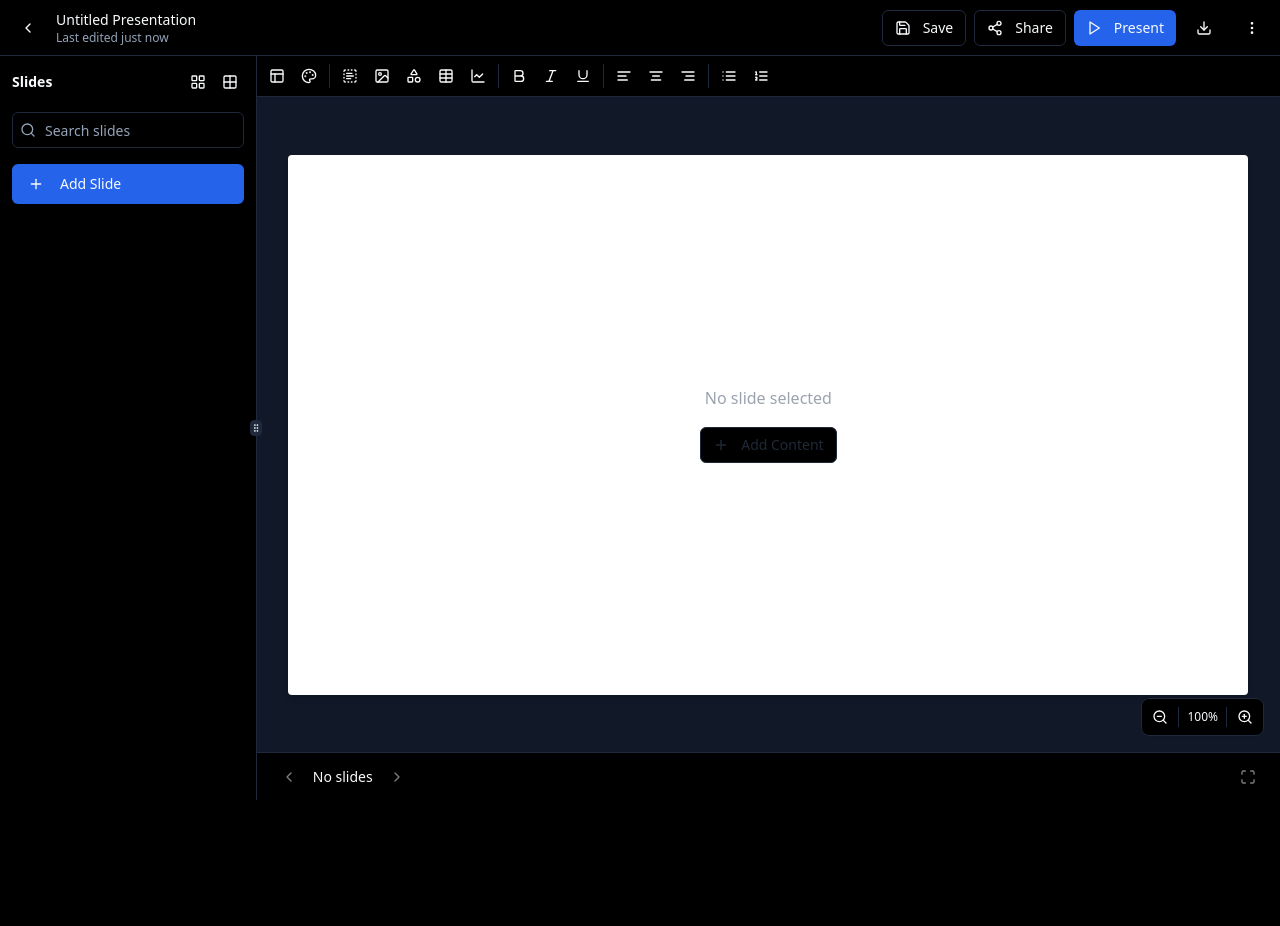
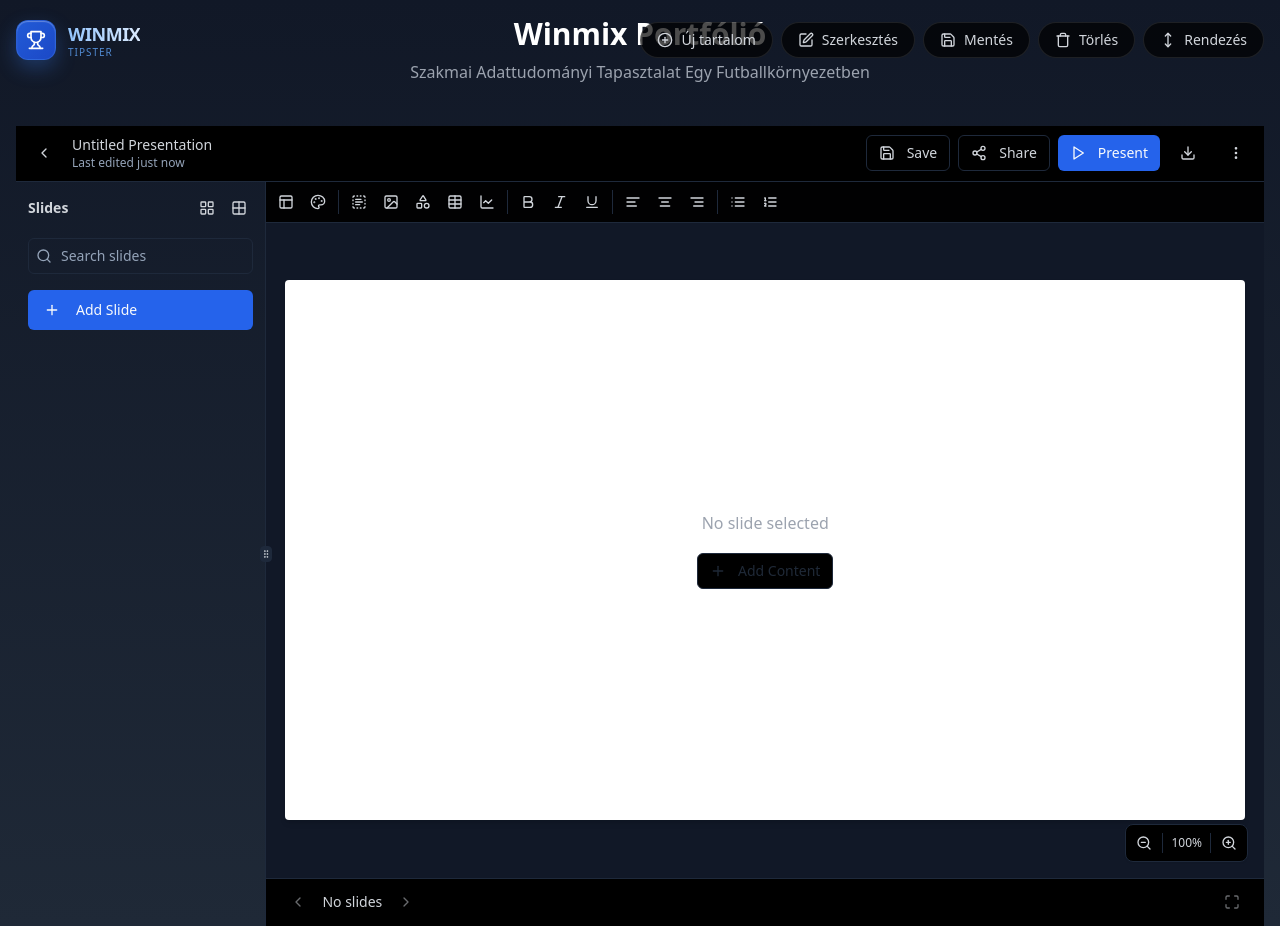
Before and after one commit to Hampilk/winmix-hero-reactor, a React (Vite) app: page /presentation in a window 1280 px wide. Before the commit the page ends 800 px from the top, so only its background shows below. Built offline with nearby package versions, Linux system fonts and the light colour scheme.

Commit message:
Reverted to edit 220d144c-86dc-48fb-ad0e-30cd038fd873: "Update PresentationEditor.tsx"

```diff
--- a/src/pages/PresentationEditor.tsx
+++ b/src/pages/PresentationEditor.tsx
@@ -1,20 +1,25 @@
-
 import React from 'react';
+import Header from '@/components/Header';
+import { ContentProvider } from '@/context/ContentContext';
 import { ContentDisplay } from '@/components/ContentCreator/ContentDisplay';
-import { ContentProvider } from '@/context/ContentContext';
-import { useParams } from 'react-router-dom';
+import { Drawer } from '@/components/ui/drawer';
+import { ContentCreationDrawer } from '@/components/ContentCreator/ContentCreationDrawer';
 
 const PresentationEditor = () => {
-  const { id } = useParams();
-  const isNewPresentation = !id;
-
   return (
     <ContentProvider>
-      <div className="h-screen flex flex-col bg-background">
-        <ContentDisplay
-          presentationId={id}
-          isNewPresentation={isNewPresentation}
-        />
+      <div className="min-h-screen bg-gradient-to-b from-gray-900 to-gray-800 text-gray-300">
+        <Drawer>
+          <Header />
+          <div className="container mx-auto px-4">
+            <div className="py-4">
+              <h1 className="text-3xl font-bold text-center text-white mb-2">Winmix Portfólió</h1>
+              <p className="text-center text-gray-400 mb-6">Szakmai Adattudományi Tapasztalat Egy Futballkörnyezetben</p>
+            </div>
+            <ContentDisplay />
+          </div>
+          <ContentCreationDrawer />
+        </Drawer>
       </div>
     </ContentProvider>
   );
```
